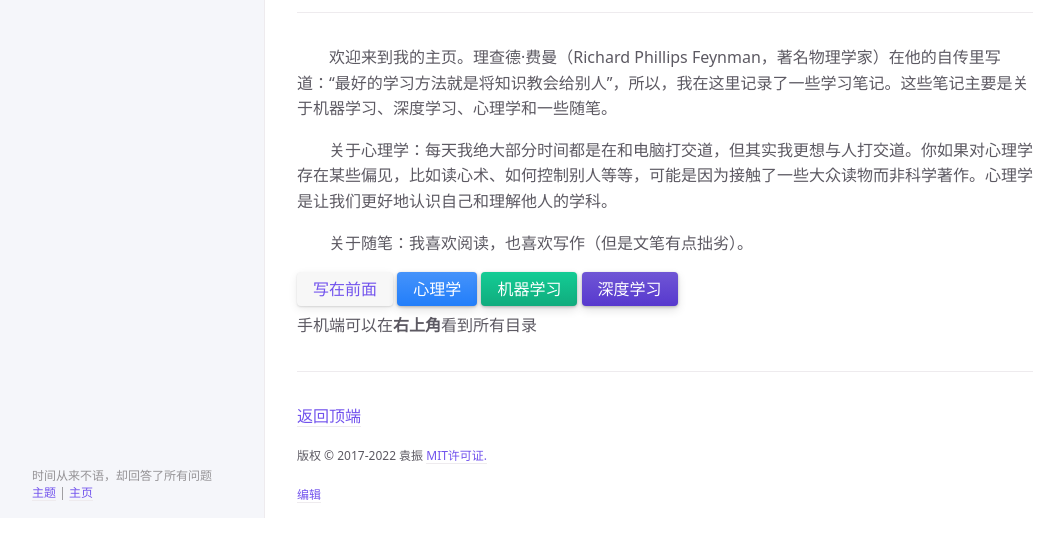
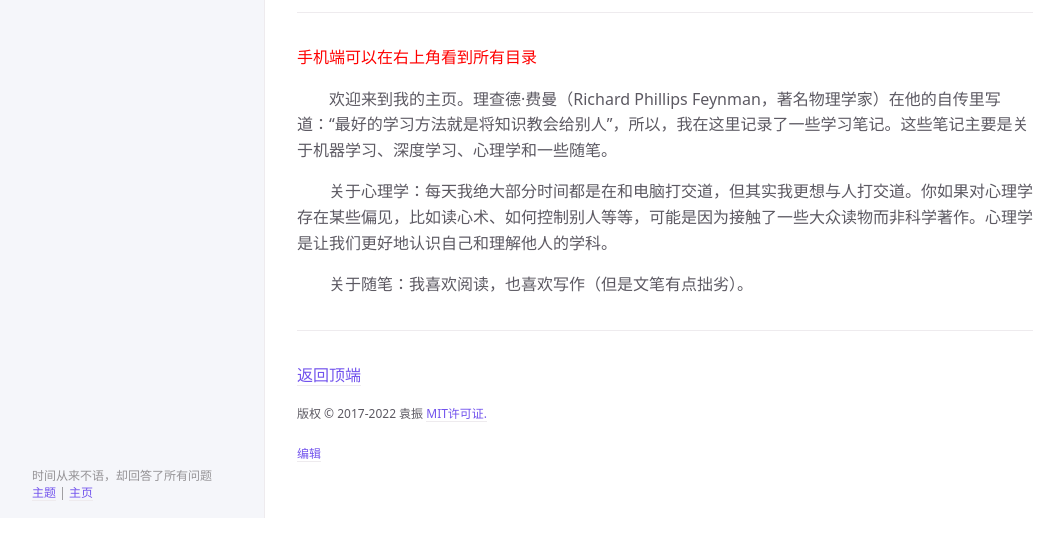
Before and after one commit to yz14/main, a Jekyll site: the page built from index.md, in a window 1280 px wide. Shown: the part 382-918 px from the top of the page, without its empty margins (107-1171 px from the left). Built offline with Jekyll 4.4.1, drawn with Linux system fonts in a browser that asks for light colours.

Commit message:
Update index.md

```diff
--- a/index.md
+++ b/index.md
@@ -10,14 +10,11 @@ permalink: /
 
 ---
 
+<font color=red>手机端可以在右上角看到所有目录</font>
+
+
 &emsp;&emsp;欢迎来到我的主页。理查德·费曼（Richard Phillips Feynman，著名物理学家）在他的自传里写道：“最好的学习方法就是将知识教会给别人”，所以，我在这里记录了一些学习笔记。这些笔记主要是关于机器学习、深度学习、心理学和一些随笔。
 
 &emsp;&emsp;关于心理学：每天我绝大部分时间都是在和电脑打交道，但其实我更想与人打交道。你如果对心理学存在某些偏见，比如读心术、如何控制别人等等，可能是因为接触了一些大众读物而非科学著作。心理学是让我们更好地认识自己和理解他人的学科。
 
 &emsp;&emsp;关于随笔：我喜欢阅读，也喜欢写作（但是文笔有点拙劣）。
-
-[写在前面](https://yz14.github.io/docs/front/){: .btn }
-[心理学](https://yz14.github.io/docs/psy){: .btn .btn-blue }
-[机器学习](https://yz14.github.io/docs/ml){: .btn .btn-green }
-[深度学习](https://yz14.github.io/docs/dl){: .btn .btn-purple }
-手机端可以在**右上角**看到所有目录
```
